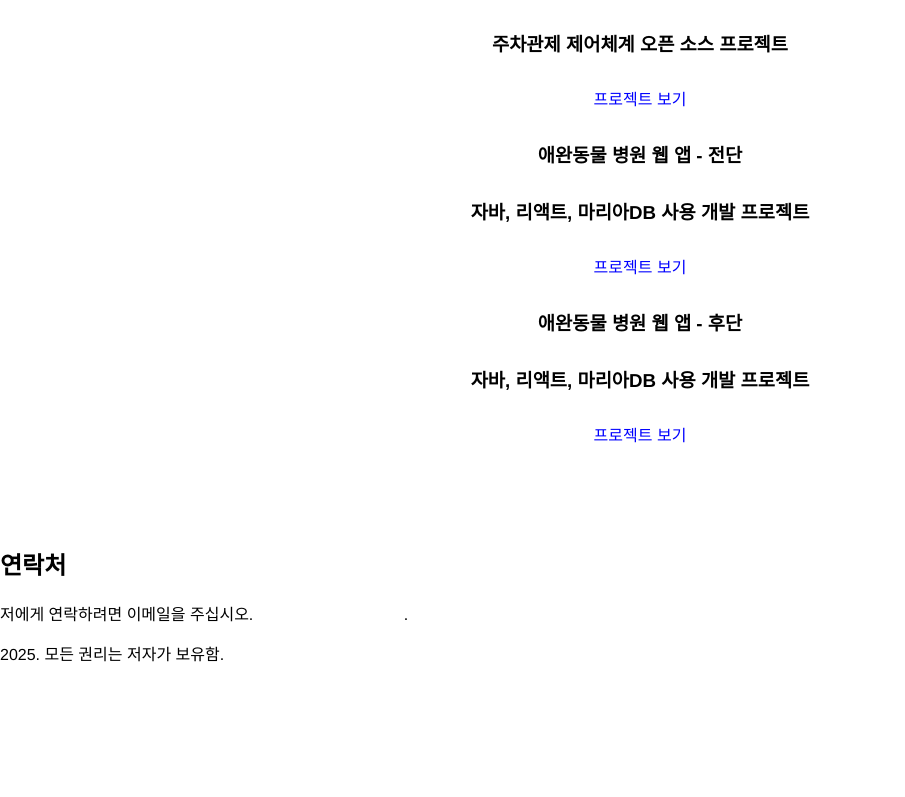
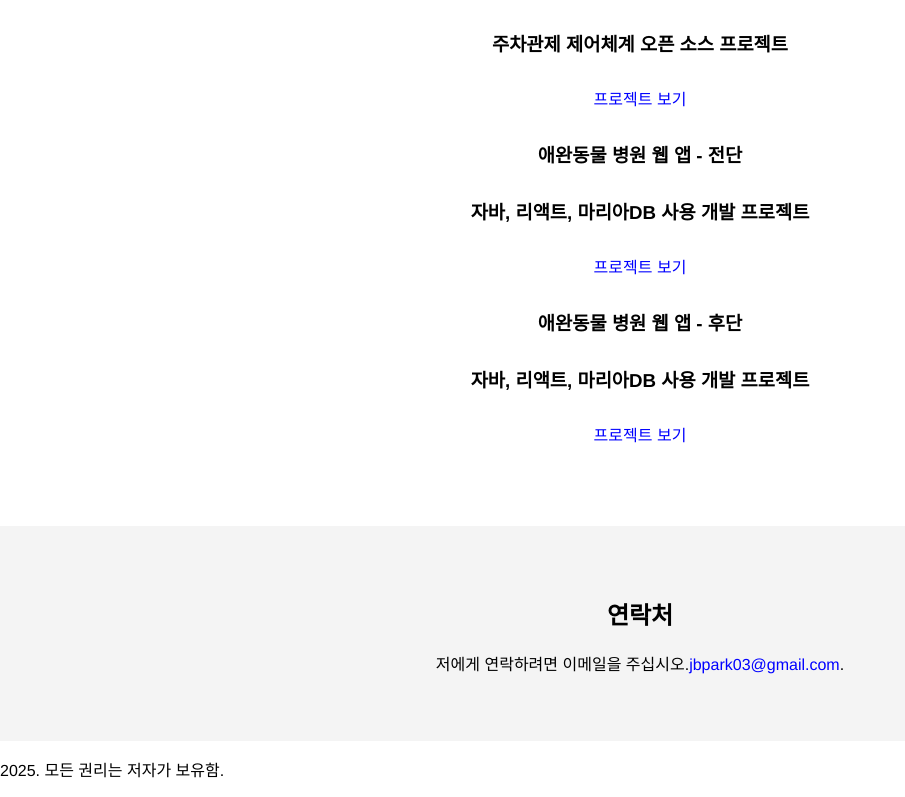
Before and after one commit to osparking/vite-react, a React (Vite) app: page / in a window 1280 px wide. Shown: the part 561-1358 px from the top of the page, without its empty margins (0-905 px from the left). Before the commit the page ends 1242 px from the top, so only its background shows below. Built offline with nearby package versions, Linux system fonts and the light colour scheme.

Commit message:
contact section and link style

```diff
--- a/src/App.css
+++ b/src/App.css
@@ -31,3 +31,14 @@ h2 {
 .project-list .project-item a {
   color: blue;
 }
+
+/* 연락처 구획 */
+.contact-section {
+  padding: 50px;
+  text-align: center;
+  background-color: #f4f4f4;
+}
+
+.contact-section a {
+  color: blue;
+}
```
